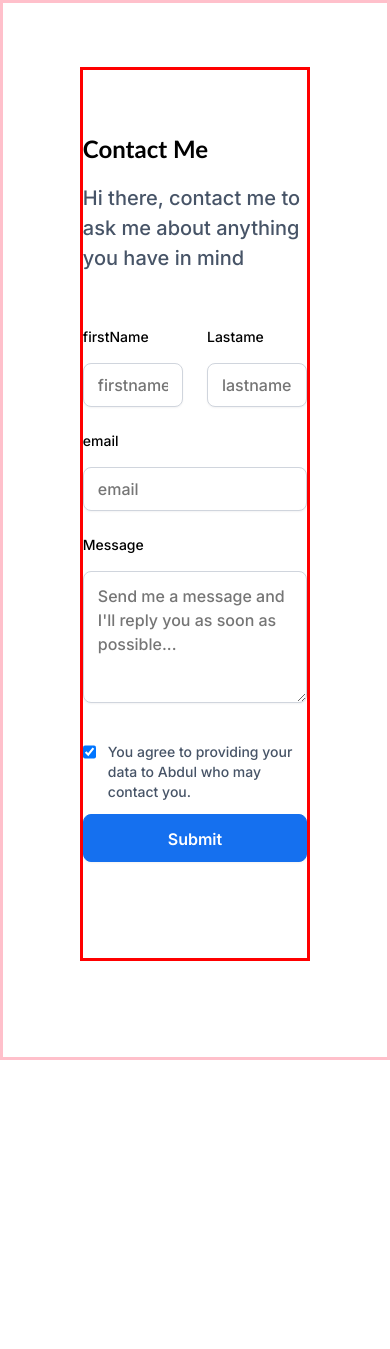
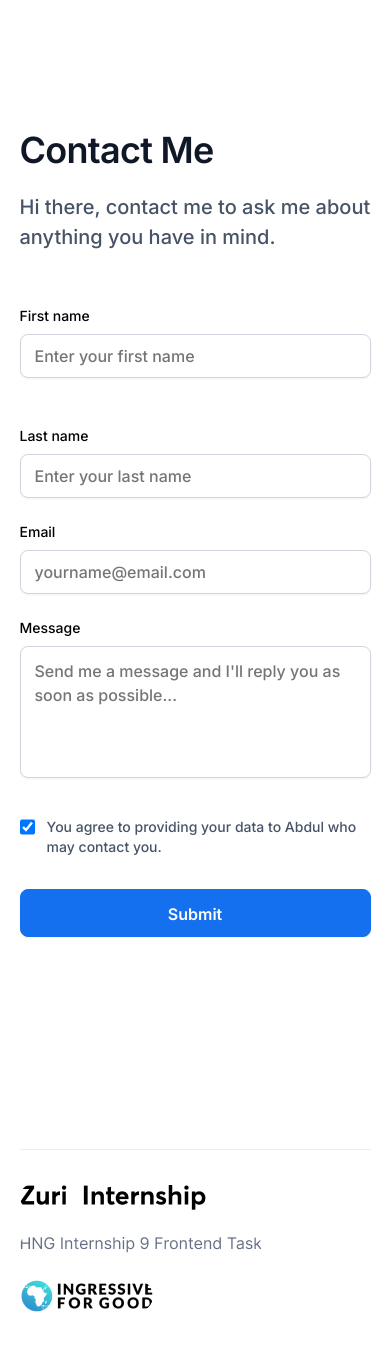
Before and after one commit to Abdulz11/stage1, a React (Create React App) app: page /contact in a window 390 px wide. Before the commit the page ends 1060 px from the top, so only its background shows below. Built offline with nearby package versions, Linux system fonts and the light colour scheme; the HTML template or start-up script is replaced by a standard one.

Commit message:
style: media queries for mobile version  added

```diff
--- a/src/App.js
+++ b/src/App.js
@@ -1,6 +1,7 @@
 import Contact from "./pages/Contact";
 import Home from "./pages/Home";
 import { BrowserRouter, Routes, Route } from "react-router-dom";
+import FooterLogos from "./components/FooterLogos";
 
 function App() {
   return (
@@ -10,6 +11,7 @@ function App() {
           <Route path='/' element={<Home />}></Route>
           <Route path='/contact' element={<Contact />}></Route>
         </Routes>
+        <FooterLogos />
       </BrowserRouter>
     </div>
   );
--- a/src/components/Footer.jsx
+++ b/src/components/Footer.jsx
@@ -4,7 +4,6 @@ import hnglogo from '../image/vector (3).png'
 import hnglogo2 from '../image/vector.png'
 import hnglogo3 from '../image/vector (2).png'
 import hnglogo4 from '../image/Vector (1).png'
-import FooterLogos from './FooterLogos'
 
 
 export default function() {
@@ -23,7 +22,6 @@ export default function() {
             </a>
         </div>
     </section>
-    <FooterLogos/>
     </>
   )
 }
--- a/src/components/Form.jsx
+++ b/src/components/Form.jsx
@@ -26,38 +26,39 @@ export default function Form() {
     console.log(formDetails)
 
   return (
+    <>
         <form className="form-div">
             <div className="form-names">
                 <div className=" form form-firstname">
-                <label>firstName</label>
+                    <label>First name</label>
                     <input
                     type="text"
                     id='first_name'
                     name='firstName'
-                placeholder='firstname'
+                    placeholder='Enter your first name'
                     onChange={handleChange}
                     value={formDetails.firstName}
                     />
                 </div>
                 <div className=" form form-lastname">
-                <label>Lastame</label>
+                    <label>Last name</label>
                     <input
                     type="text"
                     id='last_name'
                     name='lastName'
-                placeholder='lastname'
+                    placeholder='Enter your last name'
                     onChange={handleChange}
                     value={formDetails.lastName}
                     />
                 </div>
             </div>
             <div className=" form form-email">
-            <label>email</label>
+                <label>Email</label>
                 <input
                 type="text"
                 id='email'
                 name='email'
-            placeholder='email'
+                placeholder='yourname@email.com'
                 onChange={handleChange}
                 value={formDetails.email}
                 />
@@ -85,5 +86,6 @@ export default function Form() {
             </div>
             <button id='btn_submit' onSubmit={handleSubmit}>Submit</button>
         </form>
+    </>
   )
 }
--- a/src/index.css
+++ b/src/index.css
@@ -156,7 +156,6 @@ footer{
 
 /* contact page */
 .form-main-container{
-    border: solid pink;
     display: flex;
     padding: 64px 0 96px 0;
     justify-content: center;
@@ -164,7 +163,6 @@ footer{
     /* height: 100vh; */
 }
 .form-container{
-    border: solid red;
     padding: 64px 0 96px 0;
     width: 60%;
 }
@@ -173,7 +171,15 @@ footer{
 }
 .form-header-details h2{
     margin-bottom: 20px;
+    font-family: 'Inter';
+    font-style: normal;
+    font-weight: 600;
+    font-size: 36px;
+    line-height: 44px;
+    letter-spacing: -0.02em;
+    color: #101828;
 }
+
 .form-header-details p{
     font-family: 'Inter';
     font-style: normal;
@@ -218,12 +224,13 @@ textarea{
     height: 132px;
     padding: 12px 14px;
     border: 1px solid #D0D5DD;
+    resize: none;
 }
 .form-textarea{
     display: flex;
 }
 label{
-    margin-bottom: 16px;
+    margin-bottom: 8px;
     font-family: 'Inter';
     font-style: normal;
     font-weight: 500;
@@ -291,3 +298,32 @@ label{
     width: 20px;
     height: 20px;
 }
+
+/* media queries for contact page */
+@media all and (max-width:600px ){
+    .link-container{
+        width: 90%;
+    }
+    .form-names{
+        display: flex;
+        flex-direction: column;
+    }
+    .form-container{
+        padding: 64px 0 96px 0;
+        width: 90%;
+    }
+    .form-names div{
+        width: 100%;
+    }
+    .footer-container{
+        margin-top: 20px;
+        display: flex;
+        flex-direction: column;
+        padding: 48px 0px;
+        gap: 24px;
+       align-items: flex-start;
+       justify-content: center;
+       height: 200px;
+       width: 90%;
+    }
+}
--- a/src/pages/Contact.jsx
+++ b/src/pages/Contact.jsx
@@ -7,7 +7,7 @@ export default function Contact() {
             <div className="form-container">
                 <div className='form-header-details'>
                     <h2>Contact Me</h2>
-                    <p>Hi there, contact me to ask me about anything you have in mind</p>
+                    <p>Hi there, contact me to ask me about anything you have in mind.</p>
                 </div>
                 <Form/>
             </div>
--- a/src/pages/Home.jsx
+++ b/src/pages/Home.jsx
@@ -1,13 +1,13 @@
-import Footer from "../components/Footer";
+import Profile from "../components/Profile";
 import Links from "../components/Links";
-import Profile from "../components/Profile";
+import Footer from "../components/Footer"
 
 export default function Home() {
   return (
    <>
     <Profile />
     <Links />
-    <Footer />
+    <Footer/>
    </>
   )
 }
```
Lines whose indentation alone changed are shown as unchanged.
